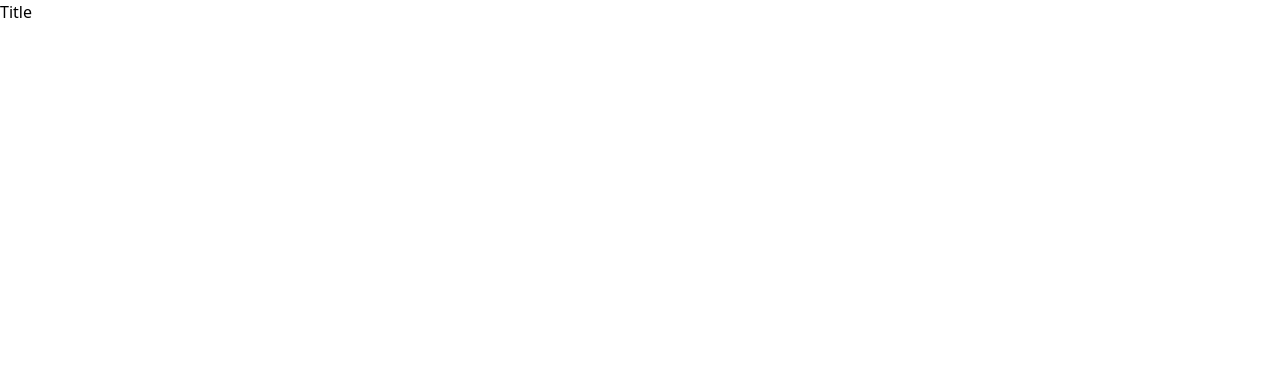
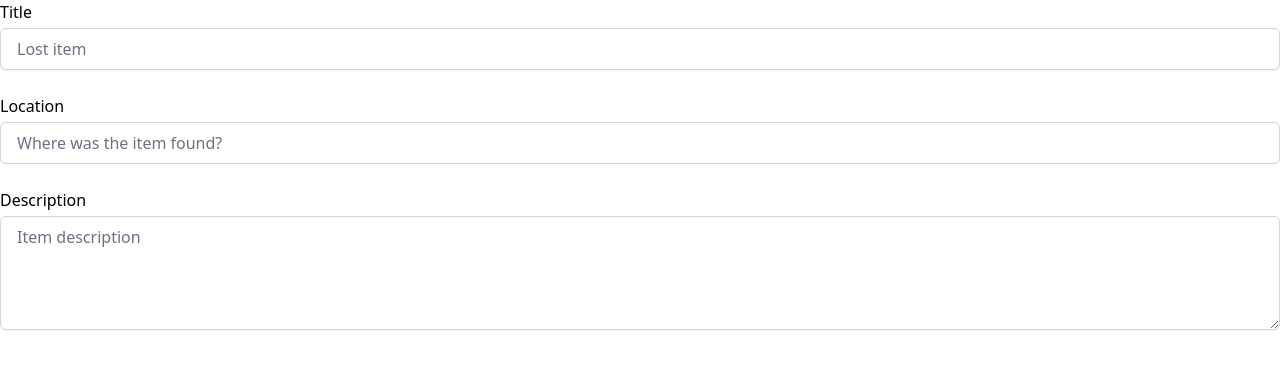
Before and after one commit to mazchew/find-my-item, a Next.js app: page /test in a window 1280 px wide. Shown: the top 368 px of the page. Built offline with nearby package versions, Linux system fonts and the light colour scheme.

Commit message:
finished up Input component and added Inputs into ItemForm

```diff
--- a/components/Input.js
+++ b/components/Input.js
@@ -13,6 +13,40 @@ const Input = ({ type = "", label = "", className = "", ...props }) => {
           {label}
         </label>
       ) : null}
+
+      <div className="flex-1">
+        {type === "textarea" ? (
+          <textarea
+            {...field}
+            {...props}
+            className={classNames(
+              "w-full shadow-sm rounded-md py-2 pl-4 truncate border focus:outline-none focus:ring-4 focus:ring-opacity-20 transition disabled:opacity-50 disabled:cursor-not-allowed",
+              error
+                ? "border-red-400 text-red-800 focus:border-red-400 focus:ring-red-400"
+                : "border-gray-300 focus:border-gray-400 focus:ring-gray-400"
+            )}
+          />
+        ) : (
+          <div className="relative">
+            <input
+              {...field}
+              {...props}
+              type={type}
+              className={classNames(
+                "w-full shadow-sm rounded-md py-2 pl-4 truncate border focus:outline-none focus:ring-4 focus:ring-opacity-20 transition disabled:opacity-50 disabled:cursor-not-allowed",
+                error
+                  ? "border-red-400 text-red-800 focus:border-red-400 focus:ring-red-400"
+                  : "border-gray-300 focus:border-gray-400 focus:ring-gray-400"
+              )}
+            />
+          </div>
+        )}
+      </div>
+      {error ? (
+        <p name="email" className="text-red-600 text-sm first-letter:uppercase">
+          {error}
+        </p>
+      ) : null}
     </div>
   );
 };
--- a/components/ItemForm.js
+++ b/components/ItemForm.js
@@ -47,6 +47,21 @@ const ItemForm = ({ onSubmit = () => null }) => {
                 placeholder="Lost item"
                 disabled={disabled}
               />
+              <Input
+                name="location"
+                type="text"
+                label="Location"
+                placeholder="Where was the item found?"
+                disabled={disabled}
+              />
+              <Input
+                name="description"
+                type="textarea"
+                label="Description"
+                placeholder="Item description"
+                rows={4}
+                disabled={disabled}
+              />
             </div>
           </Form>
         )}
```
